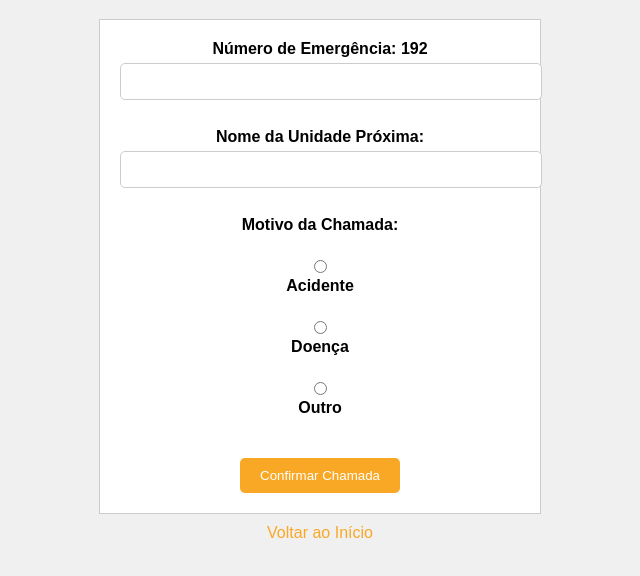
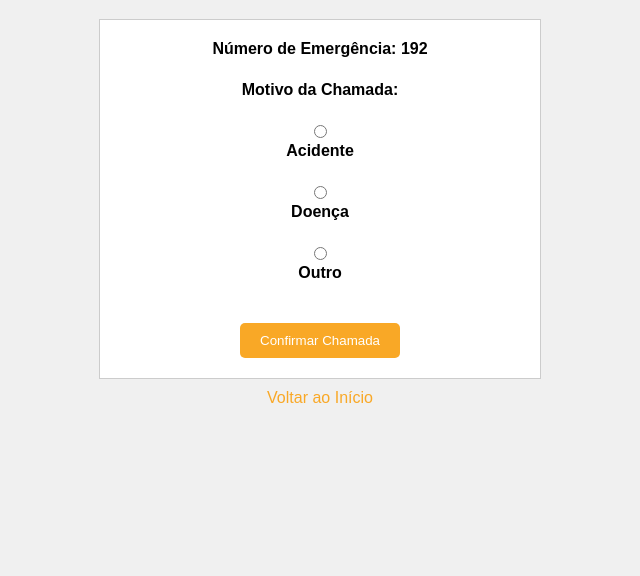
Before and after one commit to Enzzx/SPAI, a website: page public/emergencia/ambulancia.html in a window 1280 px wide. Shown: the part 62-638 px from the top of the page, without its empty margins (320-960 px from the left). Drawn offline with Linux system fonts and the light colour scheme.

Commit message:
Update ambulancia.html

```diff
--- a/public/emergencia/ambulancia.html
+++ b/public/emergencia/ambulancia.html
@@ -7,15 +7,11 @@
     <link rel="stylesheet" type="text/css" href="./styleEmerg.css">
 </head>
 <body>
+    <div class="container"></div>
     <h1>Chamada de 🚑 Ambulância</h1>
-    <form id="ambulanceForm" action="ambulancia.php" method="post">
+    <form id="ambulanceForm" method="post">
         <label for="numeroEmergencia">Número de Emergência: 192</label>
-        <input type="tel" id="numeroEmergencia" name="numeroEmergencia" required>
-        <br><br>
-
-        <label for="nomeUnidade">Nome da Unidade Próxima: </label>
-        <input type="text" id="nomeUnidade" name="nomeUnidade" required>
-        <br><br>
+        <br>
 
         <label>Motivo da Chamada:</label><br>
         <input type="radio" id="acidente" name="motivo" value="Acidente">
```
